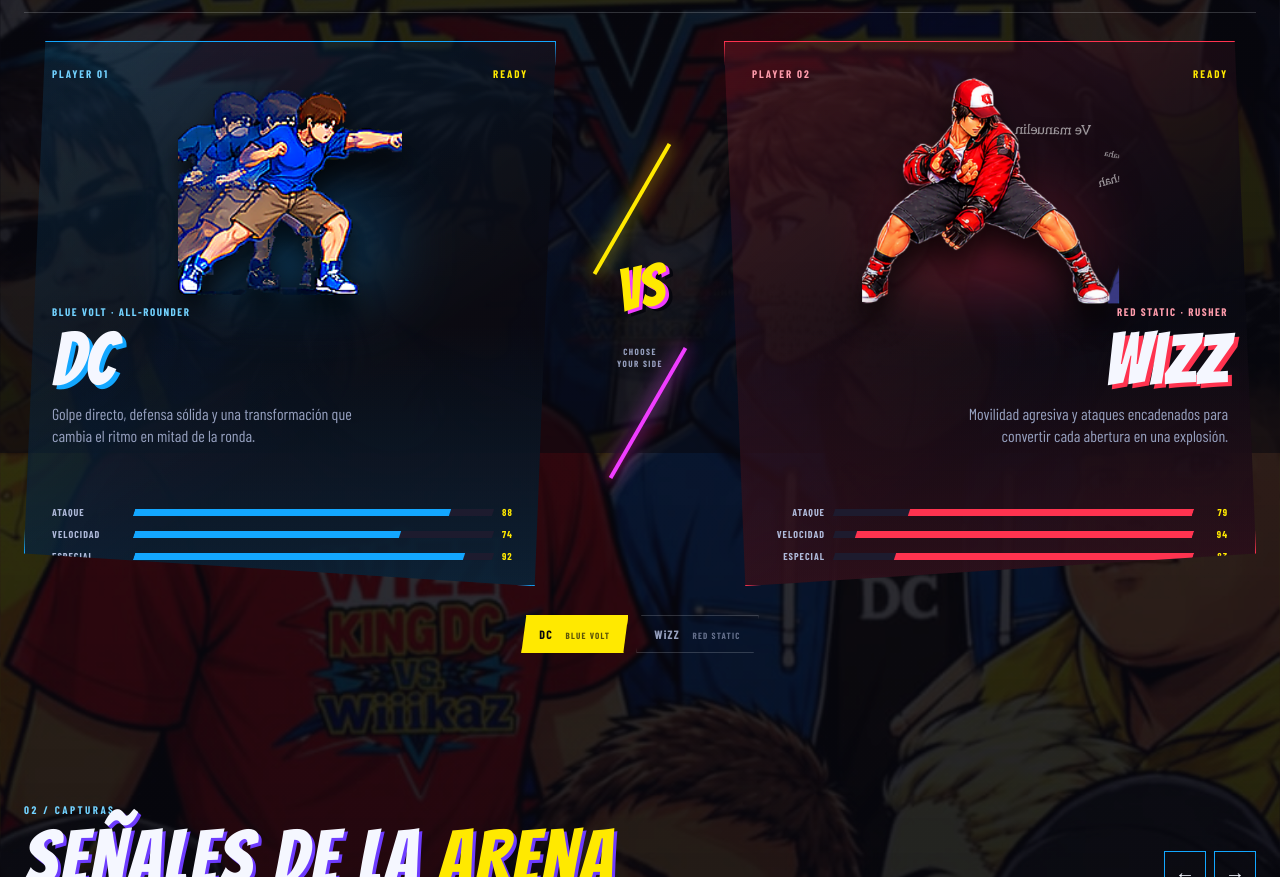
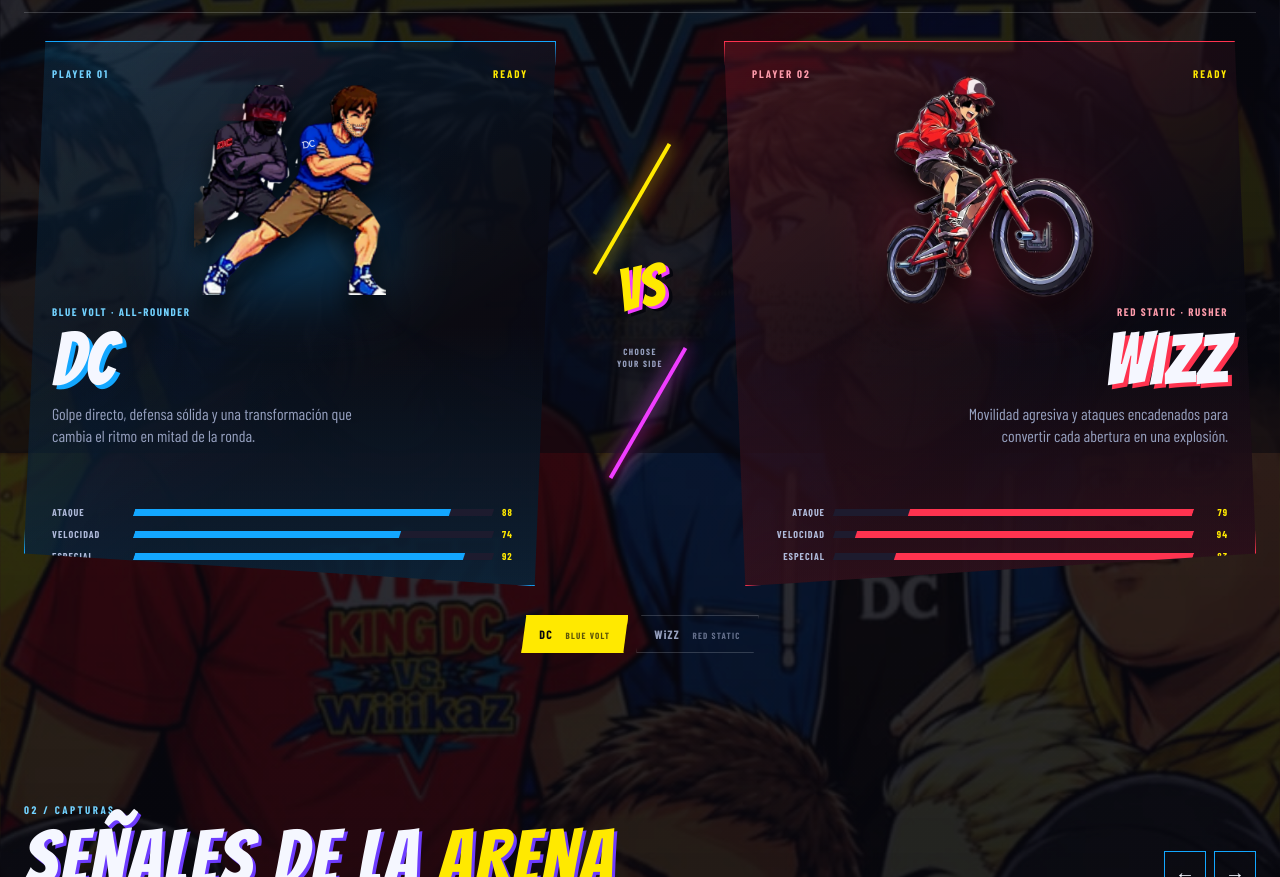
Before and after one commit to DebianS4/DCvsWIZZ, a website: page public/index.html in a window 1280 px wide. Shown: the part 1147-2024 px from the top of the page. Drawn offline with nearby package versions, Linux system fonts and the light colour scheme; a web font is replaced by a local one.

Commit message:
Use p1 and p2 in roster section

```diff
--- a/public/index.html
+++ b/public/index.html
@@ -69,14 +69,14 @@
         <div class="versus-panel">
           <div class="fighter-panel fighter-panel-dc" data-fighter-panel="dc">
             <div class="panel-top"><span>PLAYER 01</span><b>READY</b></div>
-            <div class="fighter-portrait"><div class="portrait-glow"></div><img src="/game/sprites/sprites/dc-new-20-single.png" alt="Retrato de DC" /></div>
+            <div class="fighter-portrait"><div class="portrait-glow"></div><img src="/game/sprites/p1.png" alt="Player 1" /></div>
             <div class="fighter-copy"><span class="fighter-tag">BLUE VOLT · ALL-ROUNDER</span><h3>DC</h3><p>Golpe directo, defensa sólida y una transformación que cambia el ritmo en mitad de la ronda.</p></div>
             <div class="stats"><div><span>ATAQUE</span><b style="--value:88%"><i></i></b><em>88</em></div><div><span>VELOCIDAD</span><b style="--value:74%"><i></i></b><em>74</em></div><div><span>ESPECIAL</span><b style="--value:92%"><i></i></b><em>92</em></div></div>
           </div>
           <div class="versus-core"><span class="slash slash-a"></span><strong>VS</strong><span class="slash slash-b"></span><small>CHOOSE<br />YOUR SIDE</small></div>
           <div class="fighter-panel fighter-panel-wizz" data-fighter-panel="wizz">
             <div class="panel-top"><span>PLAYER 02</span><b>READY</b></div>
-            <div class="fighter-portrait"><div class="portrait-glow"></div><img src="/game/sprites/sprites/wizzhd-10-single.png" alt="Retrato de WiZZ" /></div>
+            <div class="fighter-portrait"><div class="portrait-glow"></div><img src="/game/sprites/p2.png" alt="Player 2" /></div>
             <div class="fighter-copy"><span class="fighter-tag">RED STATIC · RUSHER</span><h3>WiZZ</h3><p>Movilidad agresiva y ataques encadenados para convertir cada abertura en una explosión.</p></div>
             <div class="stats"><div><span>ATAQUE</span><b style="--value:79%"><i></i></b><em>79</em></div><div><span>VELOCIDAD</span><b style="--value:94%"><i></i></b><em>94</em></div><div><span>ESPECIAL</span><b style="--value:83%"><i></i></b><em>83</em></div></div>
           </div>
```
